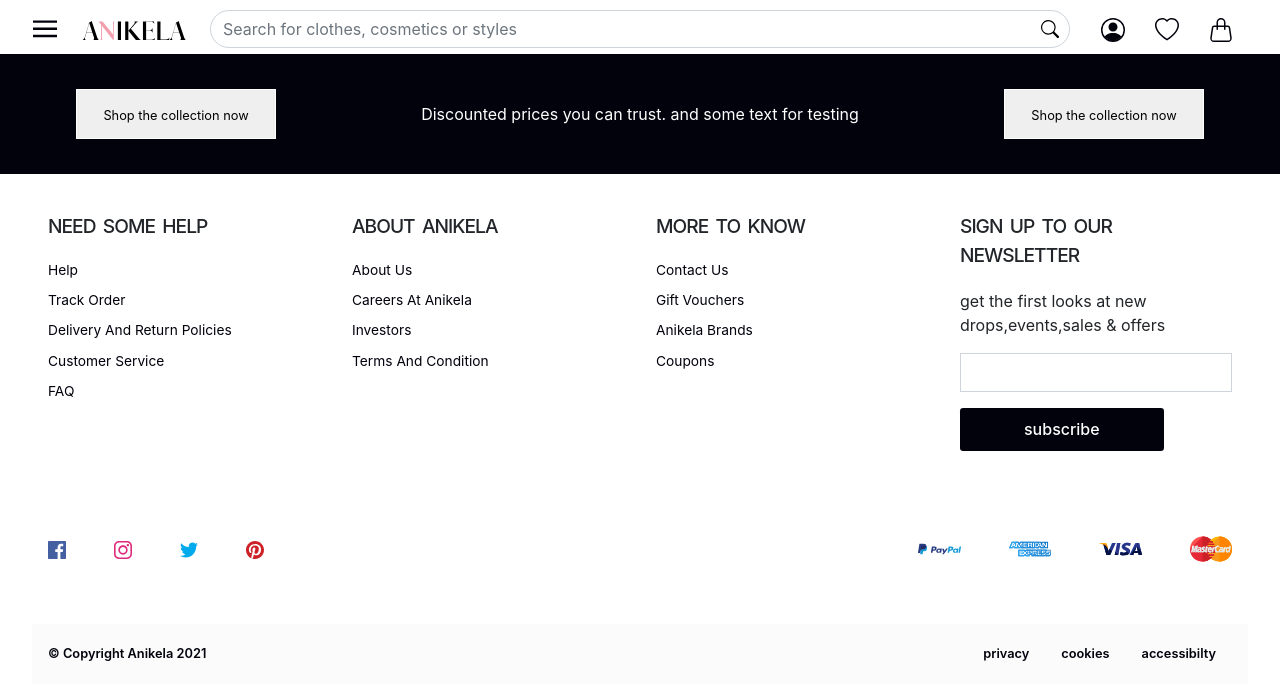
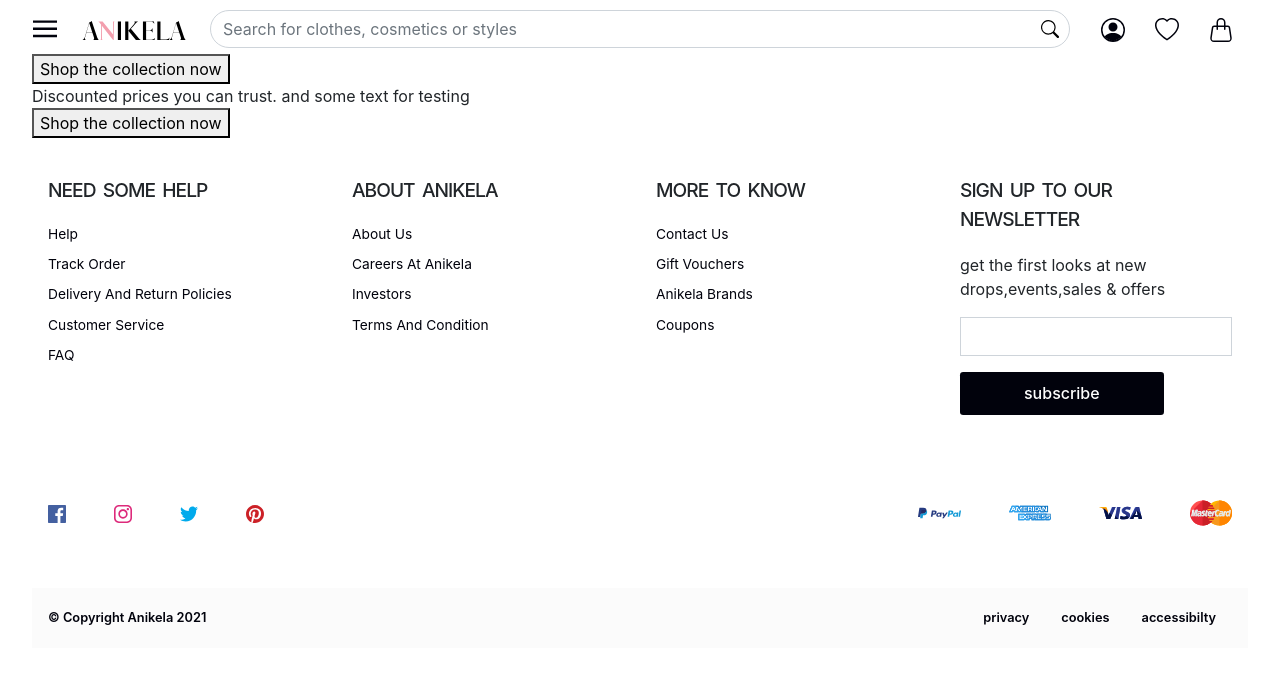
Before and after one commit to Coast-Information-Technology/anikela-ecommerce-customers-frontend, a React (Create React App) app: page / in a window 1280 px wide. Shown: the top 700 px of the page. Built offline with nearby package versions, Linux system fonts and the light colour scheme.

Commit message:
removed footer cta styles

```diff
--- a/src/scss/layout/_footer.scss
+++ b/src/scss/layout/_footer.scss
@@ -1,28 +1,3 @@
-.footer-cta {
-  width: 100%;
-  height: auto;
-  background: $dark;
-  padding: 0 4rem;
-}
-
-.footer-cta-section {
-  width: 100%;
-  height: 120px;
-  display: flex;
-  justify-content: space-between;
-  align-items: center;
-  color: $light;
-  // padding: 0 4rem;
-}
-
-.footer-cta-section__btn {
-  width: 200px;
-  height: 50px;
-  border: 1px solid $light;
-  line-height: 50px;
-  text-align: center;
-  font-size: 0.8rem;
-}
 // Main Footer
 .footer {
   width: 100%;
@@ -39,7 +14,7 @@
 .footer-group {
   align-self: stretch;
   padding: 0.4rem 1rem;
-  flex: 1 0 280px;
+  flex: 1 0 250px;
 }
 
 .footer-group__header {
@@ -167,7 +142,7 @@
   margin: 0 1rem;
 }
 
-@media (max-width: 580px) {
+@media (max-width: 768px) {
   .footer-footnote {
     flex-direction: column-reverse;
   }
```
